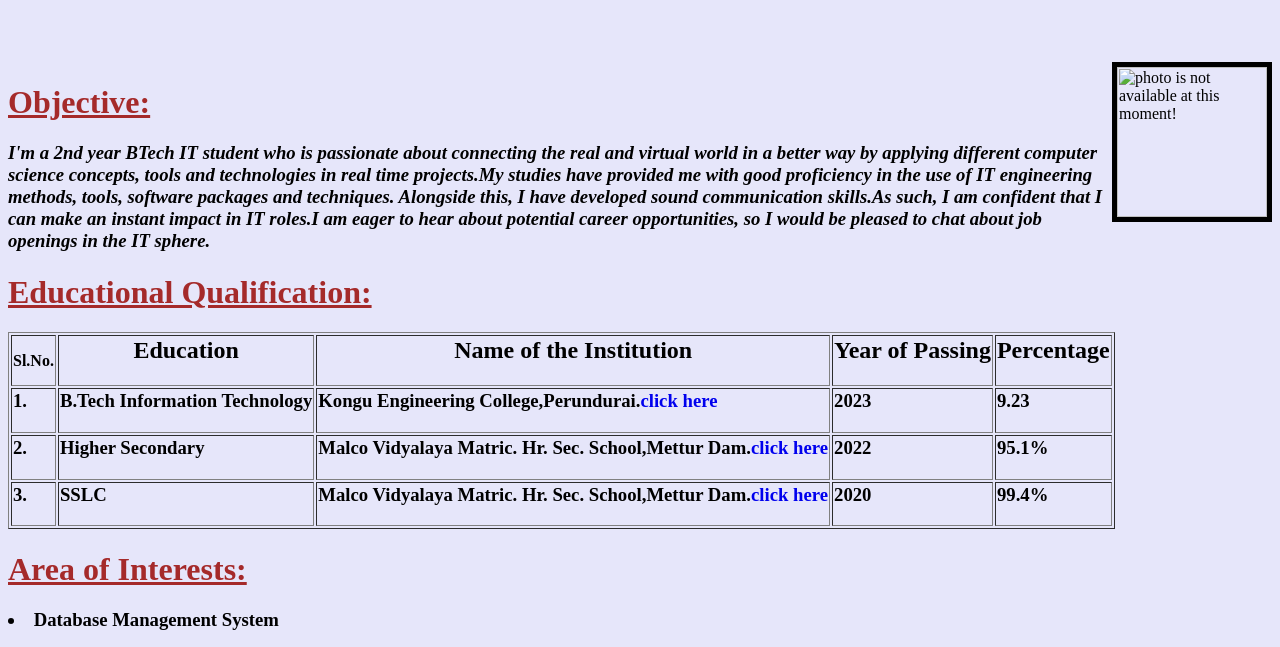
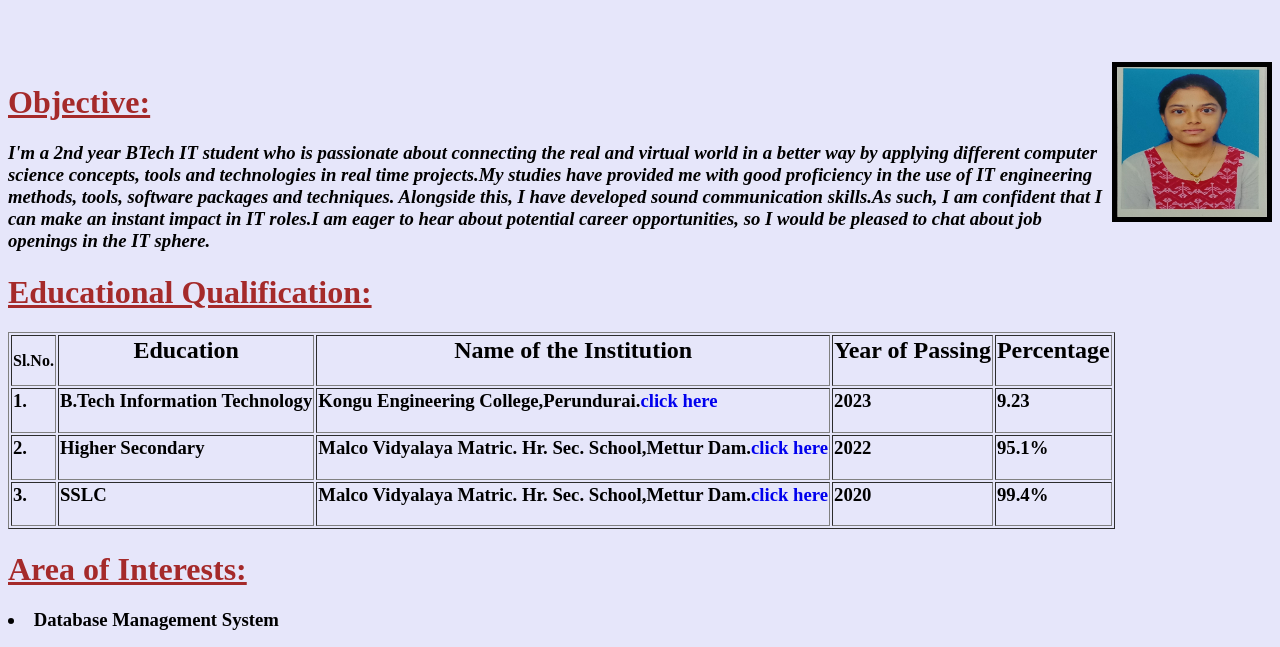
Before and after one commit to kaviyasrinivasan/WEB_TECHNOLOGY, a plain HTML site: page EX1/biodata.html in a window 1280 px wide. Shown: the part 140-787 px from the top of the page. Drawn offline with Linux system fonts and the light colour scheme.

Commit message:
Update biodata.html

```diff
--- a/EX1/biodata.html
+++ b/EX1/biodata.html
@@ -30,7 +30,7 @@
     <br>
     <br>
     <br>
-    <img align="right" src="C:\Users\kaviy\Downloads\Kaviyapp.jpg.jpg" alt="photo is not available at this moment!"width="150px" height="150px" border="5px" />
+    <img align="right" src="Kaviya_pp.jpg" alt="photo is not available at this moment!"width="150px" height="150px" border="5px" />
     <h1><font color="Brown"><u>Objective:</u></font></h1>
     <h3><em>I'm a <strong>2nd year BTech IT</strong> student who is passionate about connecting the real and virtual world in a better way by applying different computer science concepts, tools and technologies in real time projects.My studies have provided me with good proficiency in the use of IT engineering methods, tools, software packages and techniques. Alongside this, I have developed <strong>sound communication skills.</strong>As such, I am confident that I can make an instant impact in IT roles.<strong>I am eager to hear about potential career opportunities, so I would be pleased to chat about job openings in the IT sphere.</strong></em></h3>
     <h1 id="EducationalQualification">
```
